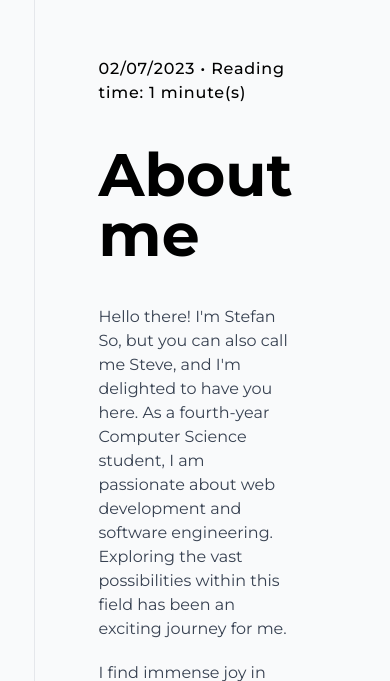
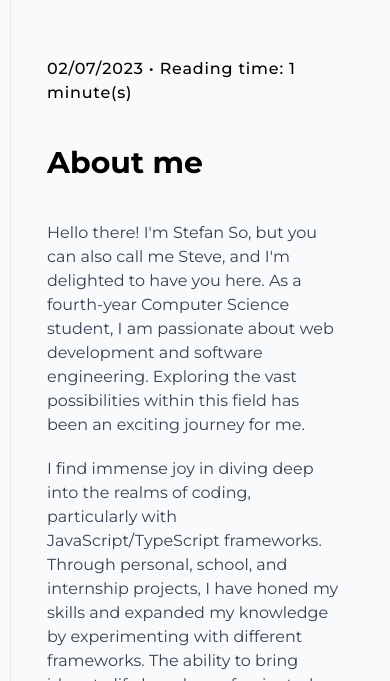
Before and after one commit to Steve2312/steve2312.net, a React (Vite) app: page /en in a window 390 px wide. Shown: the part 883-1564 px from the top of the page. Built offline with nearby package versions, Linux system fonts and the light colour scheme.

Commit message:
feat(app): Make more readable for smaller devices

```diff
--- a/src/components/atoms/Heading.tsx
+++ b/src/components/atoms/Heading.tsx
@@ -17,7 +17,7 @@ const Heading: React.FC<Props> = (props) => {
         case HeadingType.SUB_TITLE:
             return 'text-lg sm:text-xl md:text-2xl lg:text-3xl xl:text-4xl font-semibold drop-shadow-lg'
         case HeadingType.HEADING:
-            return 'text-6xl font-bold'
+            return 'text-3xl sm:text-3xl md:text-4xl lg:text-4xl xl:text-5xl font-bold'
         }
     }
 
--- a/src/components/molecules/Content.tsx
+++ b/src/components/molecules/Content.tsx
@@ -6,7 +6,7 @@ type Props = {
 const Content: React.FC<Props> = (props) => {
     return (
         <div className="flex justify-center items-center mx-auto max-w-7xl">
-            <div className="flex flex-col gap-10 mx-10 px-16 py-24 w-full border-l">
+            <div className="flex flex-col gap-10 md:mx-10 mx-2.5 md:px-16 px-9 py-24 w-full border-l">
                 {props.children}
             </div>
         </div>
```
